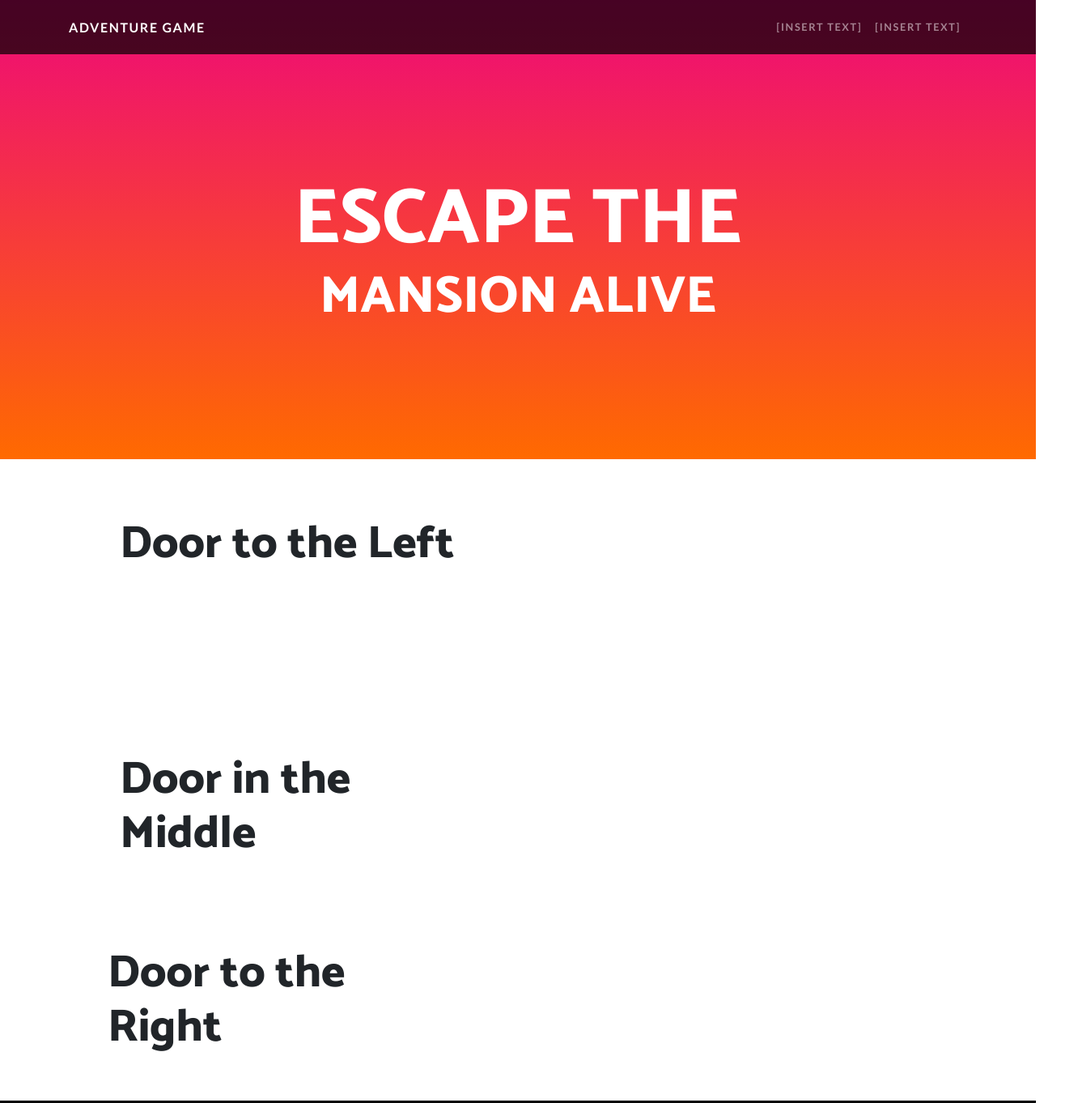
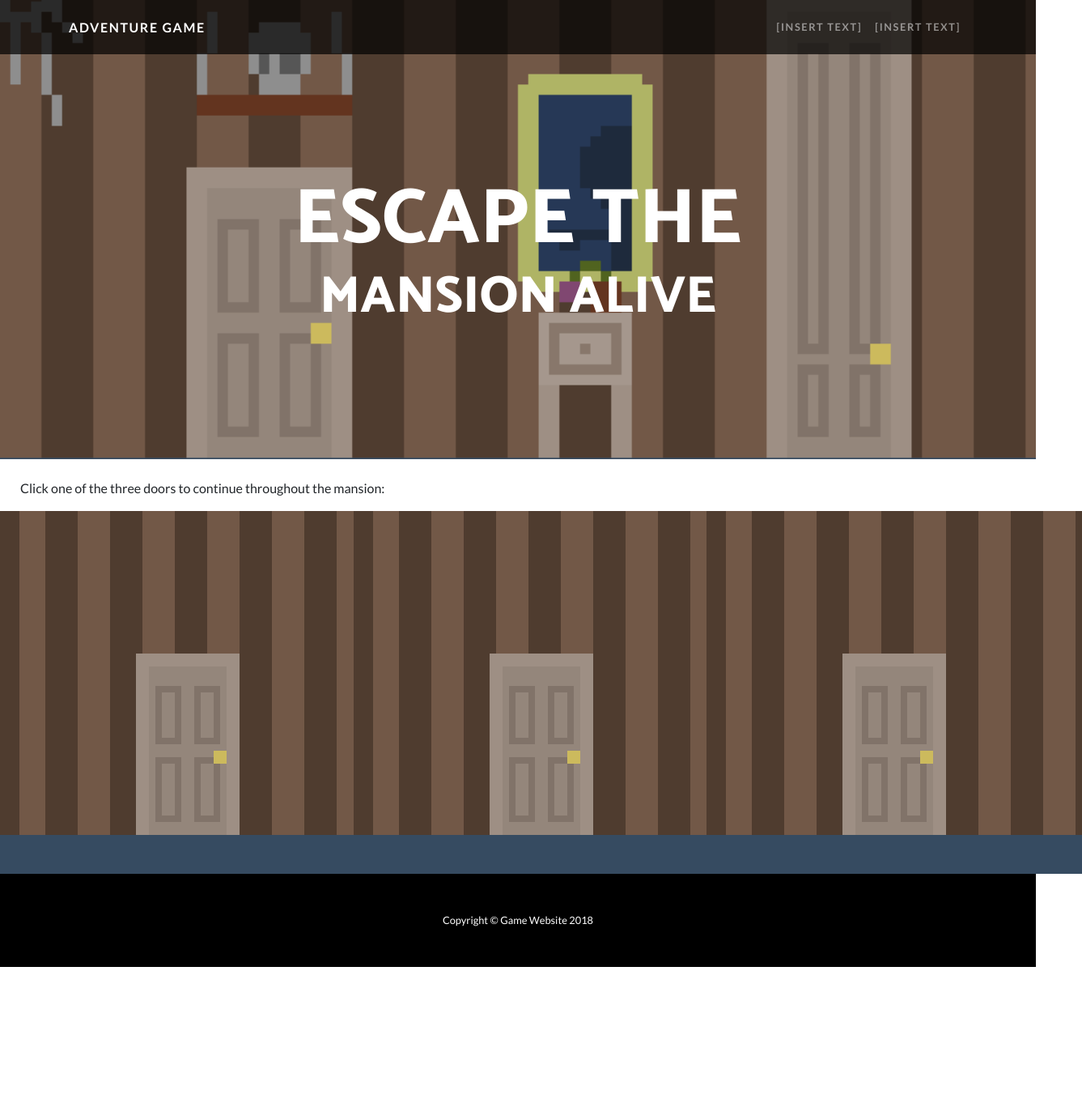
Before and after one commit to juemura/escapemansionalive, a website: page Scenerio2.html in a window 1280 px wide. Shown: the top 1362 px of the page at 81% size, 1337 px wide, since content can reach past the window. After the commit the page ends 1194 px from the top, so only its background shows below. Drawn offline with Linux system fonts and the light colour scheme.

Commit message:
Adding artwork and setting page layout for room

```diff
--- a/Scenerio2.html
+++ b/Scenerio2.html
@@ -44,7 +44,7 @@
       </div>
     </nav>
 
-    <header class="masthead text- text-white">
+    <header class="masthead text- text-white" style="background-image: url(img/room2.png);">
       <div class="masthead-content">
         <div class="container">
             <div class="centered">
@@ -55,17 +55,42 @@
       </div>
     </header>
 
+
+      <br>
+      <p style="padding-left: 25px"> Click one of the three doors to continue throughout the mansion:</p>
+    <div class="row">
+      <div class="col-xs-6 col-md-4">
+        <a href="ETMARoom01.html" class="thumbnail">
+          <img src="img/Door.png" alt="door 1">
+        </a>
+      </div>
+
+      <div class="col-xs-6 col-md-4">
+        <a href="#" class="thumbnail">
+          <img src="img/Door.png" alt="door 2">
+        </a>
+      </div>
+
+      <div class="col-xs-6 col-md-4">
+        <a href="ETMARoom01.html" class="thumbnail">
+          <img src="img/Door.png" alt="door 3">
+        </a>
+      </div>
+    </div>
+
+<!--
     <section>
       <div class="container">
         <div class="row align-items-center">
           <div class="col-lg-6 order-lg-2">
-
-              <img class="img-fluid rounded-circle" src="" alt="">
+              <img src="/img/Room2.png" class="img-fluid" alt="Responsive image">
             </div>
           </div>
           <div class="col-lg-6 order-lg-1">
             <div class="p-5">
               <h2 class="display-4">Door to the Left</h2>
+                <img src="img_chania.jpg" alt="Flowers in Chania" width="460" height="345">
+
             </div>
           </div>
         </div>
@@ -104,6 +129,7 @@
         </div>
       </div>
     </section>
+-->
 
     <!-- Footer -->
     <footer class="py-5 bg-black">
```
Also changed, not shown: img/Door.png (added), img/Room2.png (added).
